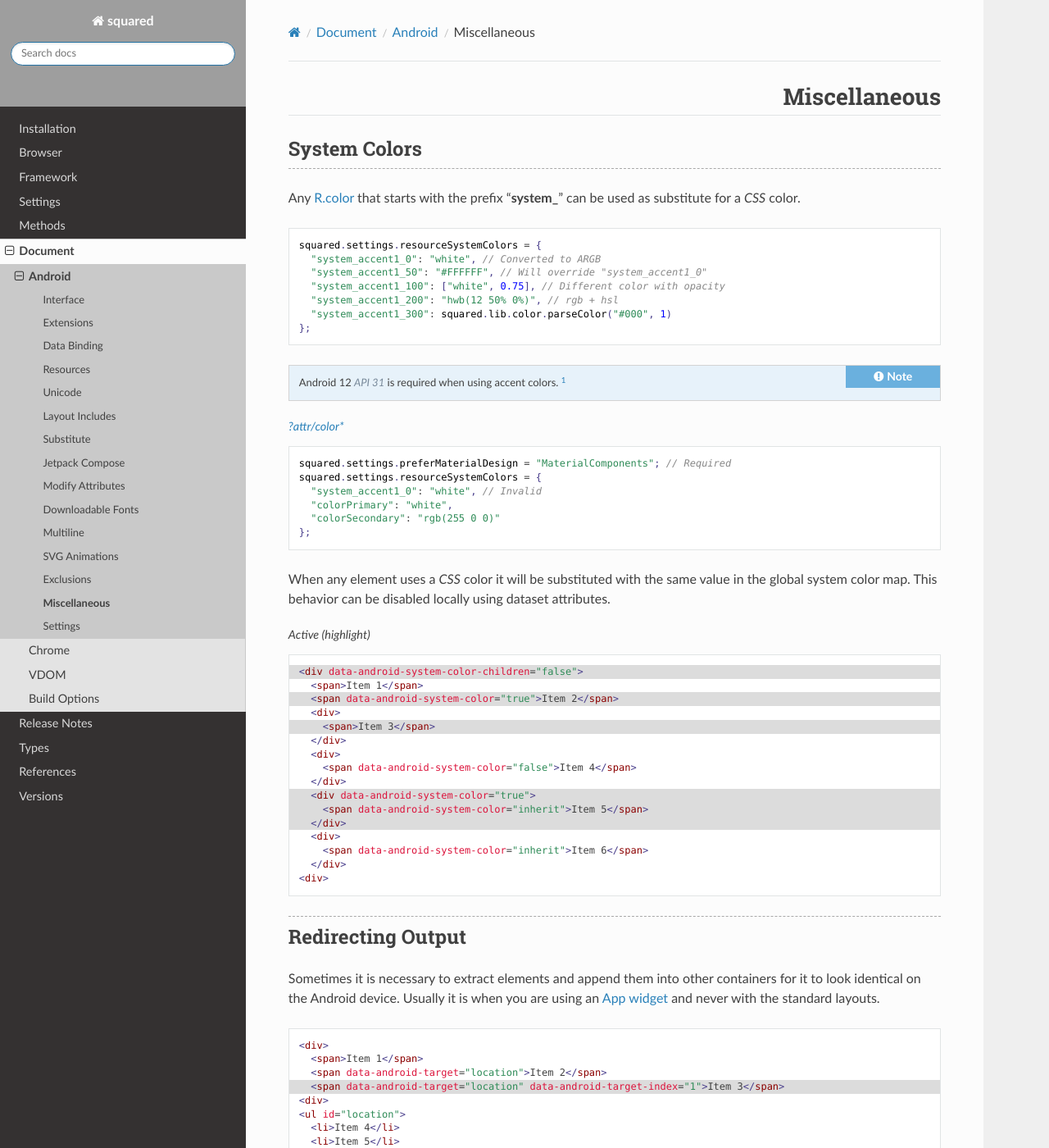
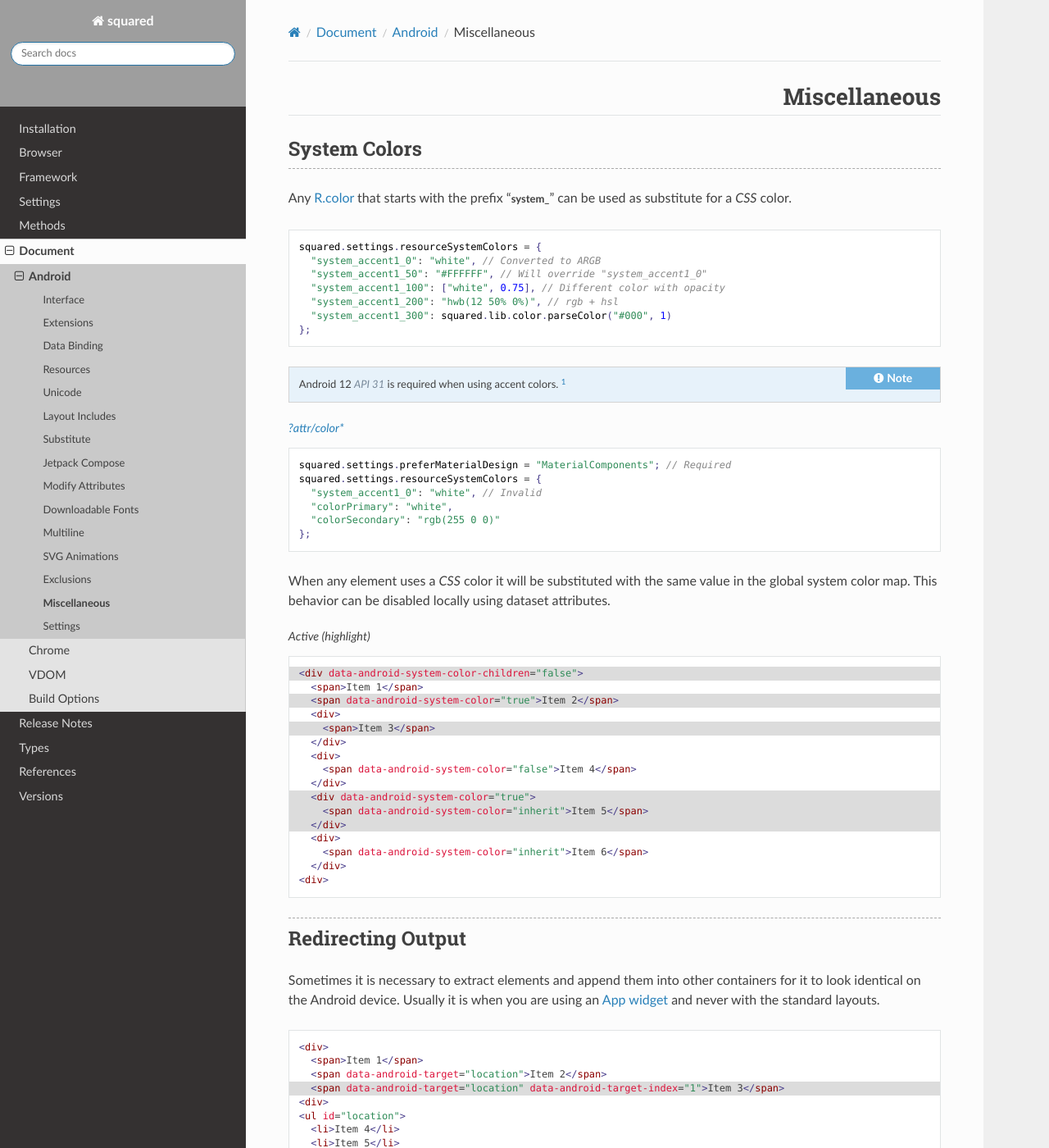
Before and after one commit to anpham6/android-docs, a Sphinx documentation site: the page built from source/document/android/miscellaneous.rst, in a window 1280 px wide and 1400 px high. Shown: the whole window at 82% size. Built offline with Sphinx 7.4.7 and the Read the Docs theme 3.1.0, drawn with Linux system fonts in a browser that asks for light colours; grey boxes are pictures that could not be loaded.

Commit message:
Role: Emphasis font-size uses fixed size to prevent distortion.

```diff
--- a/source/_static/role.css
+++ b/source/_static/role.css
@@ -1,5 +1,5 @@
 em.alt {
-    font-size: 90%;
+    font-size: 13px;
     color: lightslategray;
 }
 
@@ -9,7 +9,9 @@
 }
 
 em.lower {
-    font-size: 90%;
+    font-size: 13px;
+    font-weight: bold;
+    font-style: normal;
 }
 
 abbr.sub {
--- a/source/document/android/exclusions.rst
+++ b/source/document/android/exclusions.rst
@@ -2,7 +2,7 @@
 Exclusions
 ==========
 
-Most attributes can be excluded from the generated XML. One or more exclusions can be applied to any element using the OR "**|**" operator.
+Most attributes can be excluded from the generated XML. One or more exclusions can be applied to any element using the OR ":lower:`|`" operator.
 
 .. tip:: Defining an element ``id`` will prevent it from being removed during the optimization phase. ``STAGE_OPTIMIZATION`` flags similarly will disable specific actions from being applied which are undesirable.
 
--- a/source/document/android/miscellaneous.rst
+++ b/source/document/android/miscellaneous.rst
@@ -5,7 +5,7 @@
 System Colors
 =============
 
-Any `R.color <https://developer.android.com/reference/android/R.color>`_ that starts with the prefix "**system_**" can be used as substitute for a *CSS* color.
+Any `R.color <https://developer.android.com/reference/android/R.color>`_ that starts with the prefix ":lower:`system_`" can be used as substitute for a *CSS* color.
 
 ::
 
```
